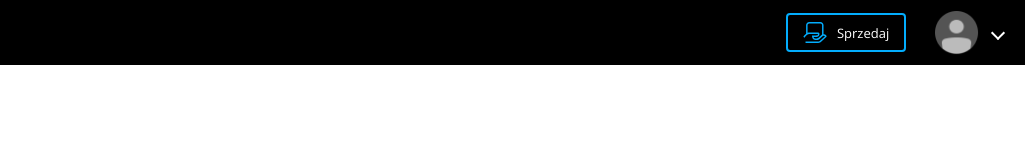
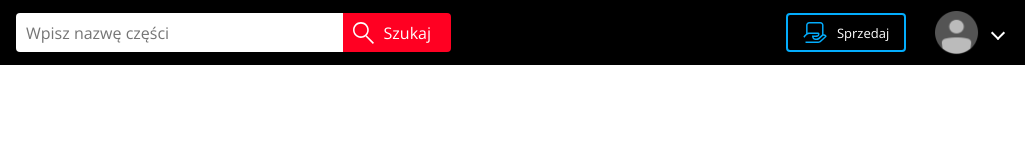
Before and after one commit to g-krzysztof/first-part, a plain HTML site: page index.html in a window 1280 px wide. Shown: the top 160 px of the page, 255-1280 px from the left. Drawn offline with nearby package versions, Linux system fonts and the light colour scheme.

Commit message:
add svg icon and styles to search-bar

```diff
--- a/index.html
+++ b/index.html
@@ -18,7 +18,12 @@
         <div class="search-bar">
             <input class="search-bar__input" type="text" placeholder="Wpisz nazwę części">
             <button class="search-bar__btn">
-                <img class="search-bar__icon" src="" alt="search-icon">
+                <svg class="search-bar__icon" viewBox="0 0 19.067 19.811">
+                    <path d="M12.938,12.583l-0.702-0.353c1.296-1.298,2.099-3.088,2.099-5.063C14.334,3.215,11.119,0,7.167,0
+                            C3.215,0,0,3.215,0,7.167s3.215,7.167,7.167,7.167c1.645,0,3.158-0.563,4.369-1.499l0.311,0.703l6.218,6.272l1.003-1.002
+                            L12.938,12.583z M7.167,12.917c-3.171,0-5.75-2.579-5.75-5.75s2.58-5.75,5.75-5.75c3.17,0,5.749,2.579,5.749,5.75
+                            S10.338,12.917,7.167,12.917z" />
+                </svg>
                 <div class="search-bar__text">Szukaj</div>
             </button>
         </div>
--- a/styles/_search-bar.scss
+++ b/styles/_search-bar.scss
@@ -1,3 +1,60 @@
 .search-bar {
     display: none;
+    &__input {
+        flex-grow: 1;
+        width: 100px;
+        height: 32px;
+        border-radius: 4px 0 0 4px;
+        border: none;
+        outline: none;
+        padding: 0 0 0 10px;
+        font-size: 12px;
+        @media #{$medium} {
+            font-size: 16px;
+            height: 39px;
+        }
+        @media #{$large} {
+            min-width: 220px;
+            max-width: 435px;
+            flex-grow: 2;
+        }
+    }
+    &__btn {
+        display: flex;
+        align-items: center;
+        height: 32px;
+        background-color: $red;
+        border-radius: 0 4px 4px 0;
+        border: none;
+        padding: 5px 10px;
+        color: $white;
+        outline: none;
+        cursor: pointer;
+        @media #{$medium} {
+            height: 39px;
+        }
+    }
+    &__text {
+        transition: .2s;
+        font-size: 16px;
+        line-height: 20px;
+        margin: 0 10px;
+        &:hover {
+            color: $black;
+        }
+    }
+    &__icon{
+        fill: $white;
+        height: 22px;
+        width: 21px;
+    }
+    @media #{$small} {
+        margin: 13px 0 0 20px;
+        display: flex;
+        flex-grow: 1;
+    }
+    @media #{$large} {
+        flex-grow: 0;
+        width: 435px;
+    }
 }
```
Also changed, not shown: css/main.css, 1 other file.
